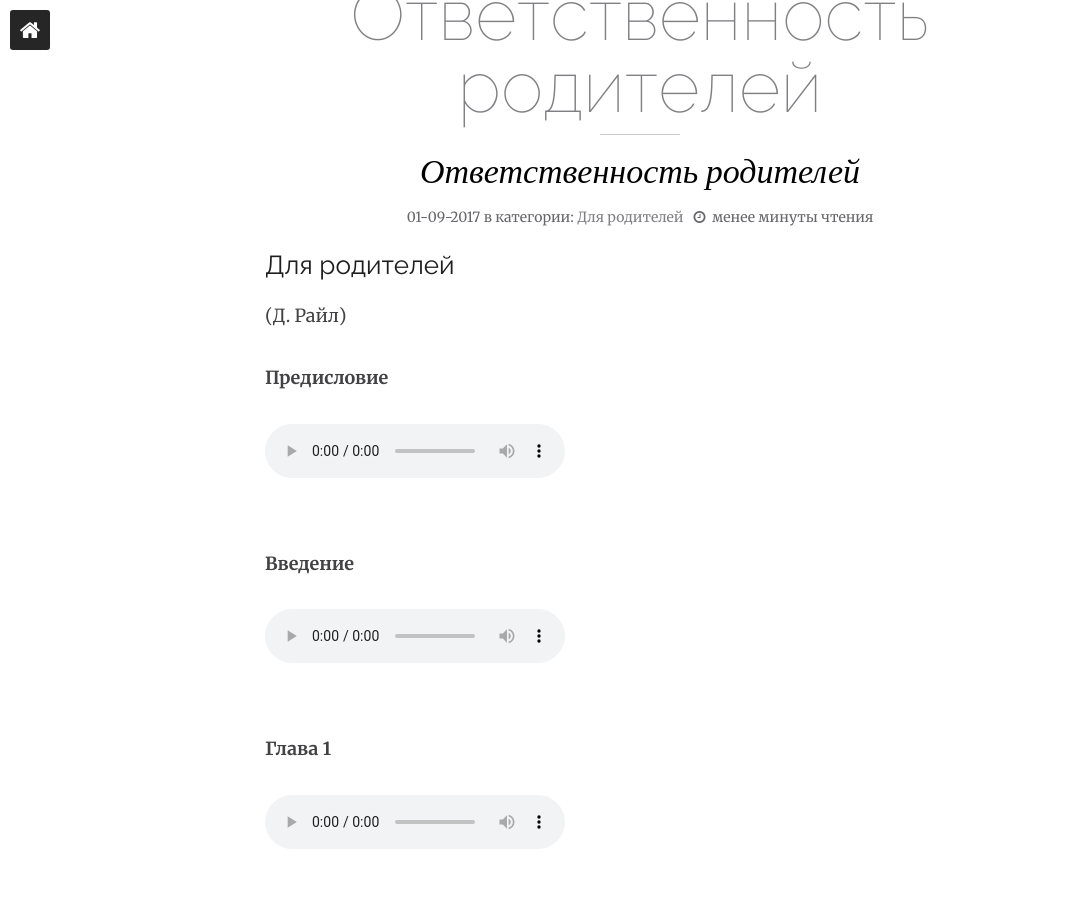
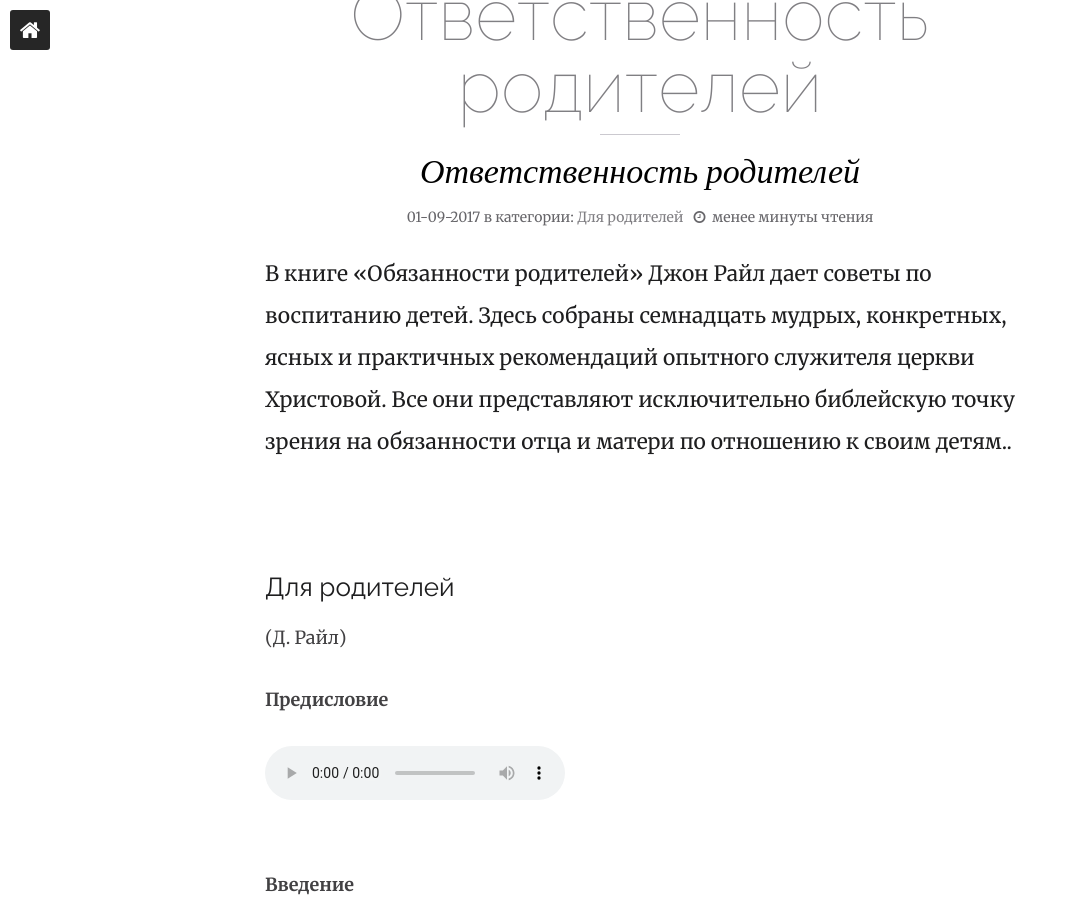
Before and after one commit to kupolua/audio-website, a Jekyll site: the page built from _posts/2017-09-01-parents.md, in a window 1280 px wide and 900 px high, scrolled down 633 px. Shown: the whole window, without its empty margins (0-1068 px from the left). Built offline with Jekyll 4.4.1, drawn with Linux system fonts in a browser that asks for light colours.

Commit message:
Update 2017-09-01-parents.md

```diff
--- a/_posts/2017-09-01-parents.md
+++ b/_posts/2017-09-01-parents.md
@@ -10,6 +10,11 @@ image:
 comments: false
 mathjax:
 ---
+
+В книге «Обязанности родителей» Джон Райл дает советы по воспитанию детей. Здесь собраны семнадцать мудрых, конкретных, ясных и практичных рекомендаций опытного служителя церкви Христовой. Все они представляют исключительно библейскую точку зрения на обязанности отца и матери по отношению к своим детям..
+
+<br/>
+<br/>
 
 ## Для родителей
 (Д. Райл)
```
